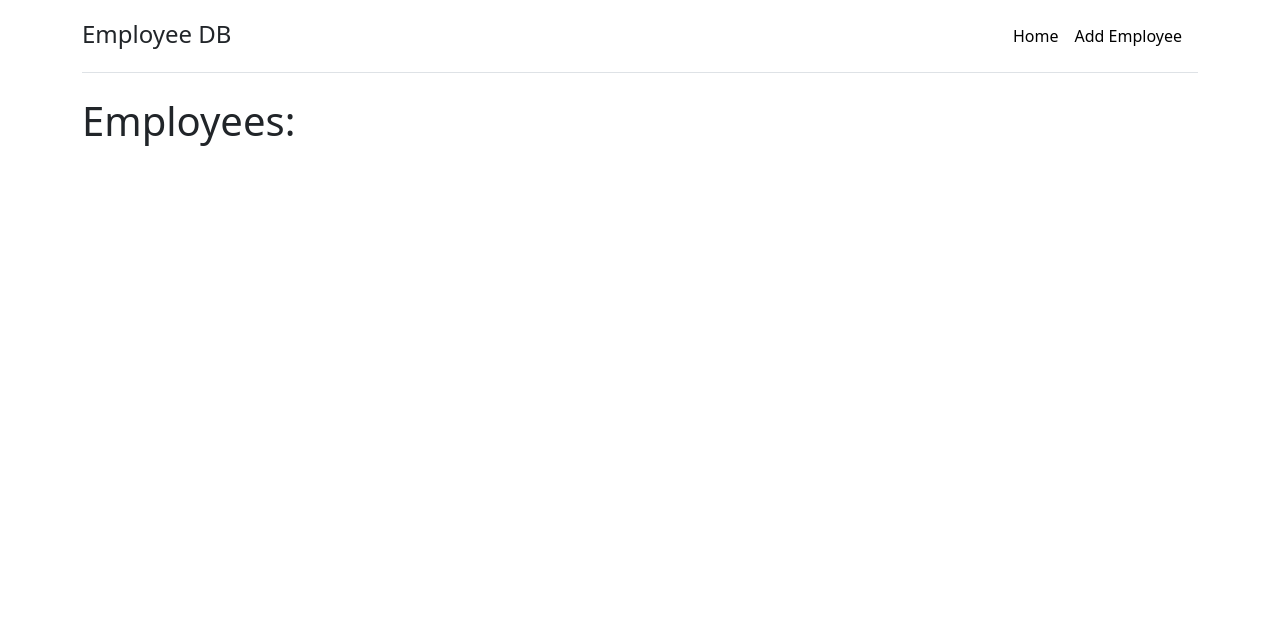
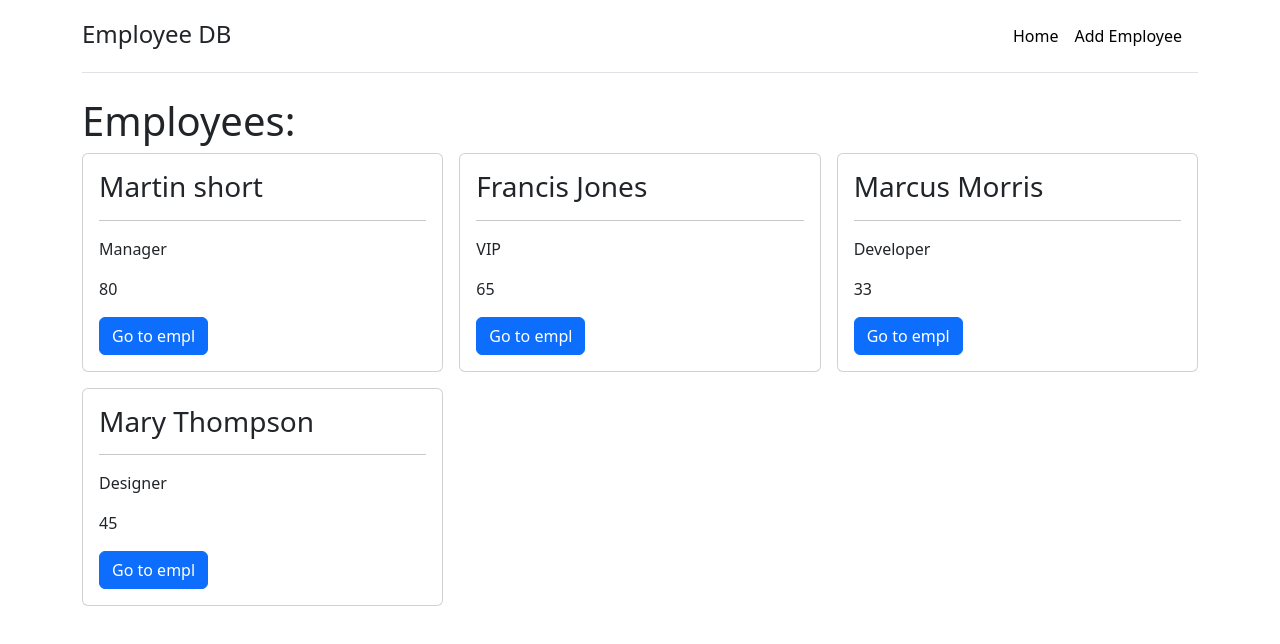
Before and after one commit to ferlobo1985/UDMY-REACT19-Next-JS-Rendering, a Next.js app: page / in a window 1280 px wide. Shown: the top 644 px of the page. Built offline with nearby package versions, Linux system fonts and the light colour scheme; data requests are answered from the project's data file.

Commit message:
04-Home Employees
04-Home Employees

```diff
--- a/src/app/page.js
+++ b/src/app/page.js
@@ -1,7 +1,28 @@
-export default function Home(){
+import axios from 'axios'
+import Link from 'next/link'
+
+export default async function Home(){
+  const employees = await axios.get('http://localhost:3004/employees')
+  const showEmployees = employees.data.map( employee =>(
+    <div key={employee.id} className='col'>
+      <div className='card'>
+          <div className='card-body'>
+            <h3>{employee.fullname}</h3>
+            <hr/>
+            <p className='card-text'>{employee.position}</p>
+            <p className='card-text'>{employee.age}</p>
+            <Link href={`/employee/${employee.id}`} className='btn btn-primary'>Go to empl</Link>
+          </div>
+      </div>
+    </div>
+  ))
+
   return(
     <>
       <h1>Employees:</h1>
+      <div className="row row-cols-1 rows-cols-sm-2 row-cols-md-3 g-3">
+        {showEmployees}
+      </div>
     </>
   )
 }
```
